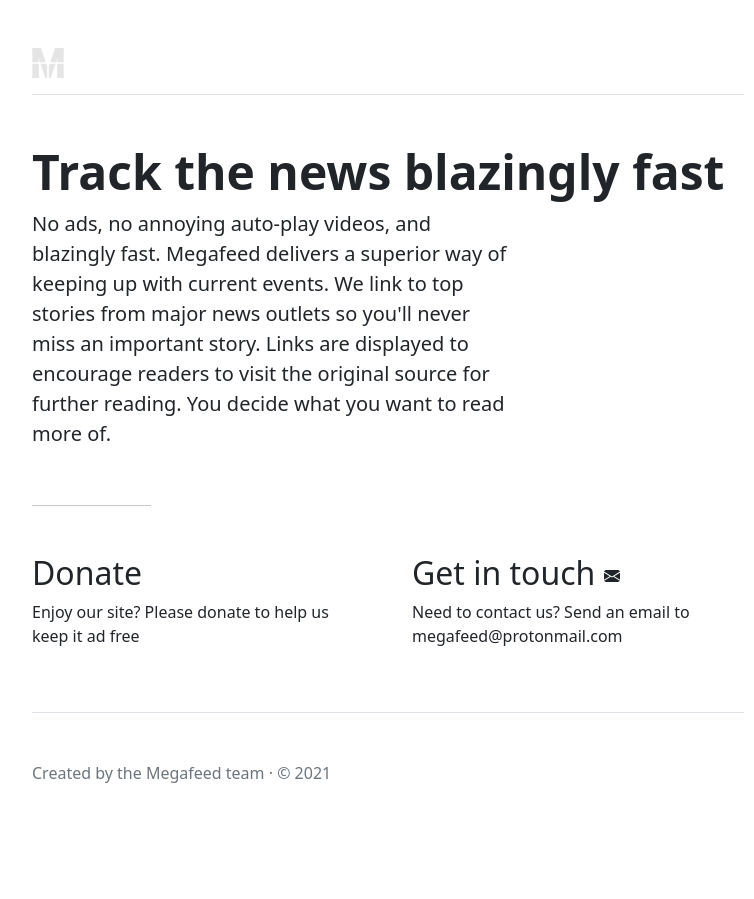
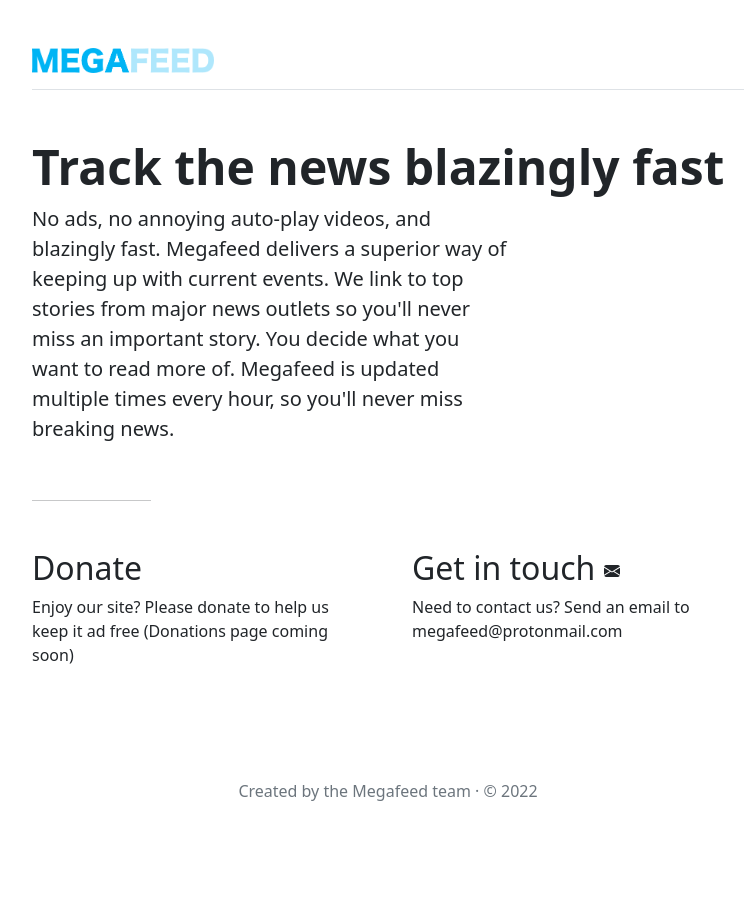
Before and after one commit to cwargas/colorstat_feed, a Flask app: page /about in a window 1280 px wide. Shown: the whole page, without its empty margins (252-1006 px from the left). Before the commit the page ends 783 px from the top, so only its background shows below. Run offline with Flask 2, Linux system fonts and the light colour scheme.

Commit message:
Various style changes

```diff
--- a/static/style.css
+++ b/static/style.css
@@ -180,5 +180,10 @@
 .footer  {
     text-decoration: none !important;
     color: #0095FF;
+    font-size: 13px;
 
 }
+
+.mb-1 {
+    font-size: 13px;
+}
--- a/templates/about.html
+++ b/templates/about.html
@@ -32,7 +32,7 @@
         <a href="/" class="d-flex align-items-center text-dark text-decoration-none">
 
             <!--LOGO-->
-            <img src="/static/images/mf_logo_final.png" height="30px">
+            <img src="/static/images/MFBLUE.png" height="25px">
 
 
             <span class="fs-4"></span>
@@ -41,8 +41,7 @@
 
     <h1 class="display-5 fw-bold text-black">Track the news blazingly fast</h1>
     <p class="fs-5 col-md-8">No ads, no annoying auto-play videos, and blazingly fast. Megafeed delivers a superior way of keeping up with current events. We link to top
-        stories from major news outlets so you'll never miss an important story. Links are displayed to encourage readers to
-        visit the original source for further reading. You decide what you want to read more of.</p>
+        stories from major news outlets so you'll never miss an important story. You decide what you want to read more of. Megafeed is updated multiple times every hour, so you'll never miss breaking news. </p>
     <br>
 
 
@@ -51,7 +50,7 @@
     <div class="row g-5">
         <div class="col-md-6">
             <h2>Donate</h2>
-            <p>Enjoy our site? Please donate to help us keep it ad free</p>
+            <p>Enjoy our site? Please donate to help us keep it ad free (Donations page coming soon)</p>
 <!--            <ul class="icon-list">-->
 <!--                <li><code style="background-color:#E8F7EB; color:#18BD53;">Business</code></li>-->
 <!--                <li><code style="background-color:#F2F2FC; color:#800080;">Politics</code></li>-->
@@ -73,8 +72,10 @@
         </div>
     </div>
 
-    <footer class="pt-5 my-5 text-muted border-top">
-        Created by the Megafeed team &middot; &copy; 2021
+
+
+     <footer class="my-5 pt-5 text-muted text-center text-small">
+        <p class="mb-1">Created by the Megafeed team &middot; &copy; 2022</p>
     </footer>
 </div>
 
--- a/templates/home.html
+++ b/templates/home.html
@@ -11,7 +11,7 @@
         <a href="/" class="d-flex align-items-center text-dark text-decoration-none">
 
             <!-- LOGO-->
-            <img class="logo" src="/static/images/mphone.jpeg" height="50px">
+            <img class="logo" src="/static/images/MFBLUE.png" height="25px">
 
         </a>
     </header>
@@ -86,7 +86,7 @@
     <footer class="my-5 pt-5 text-muted text-center text-small">
         <p class="mb-1">&copy; 2022 Megafeed</p>
 
-            <a class="footer" href="#">Privacy</a>
+            <a class="footer" href="#">Privacy |</a>
             <a class="footer" href="/about">About</a>
 
     </footer>
```
Also changed, not shown: static/images/MFBLUE.png (added).
